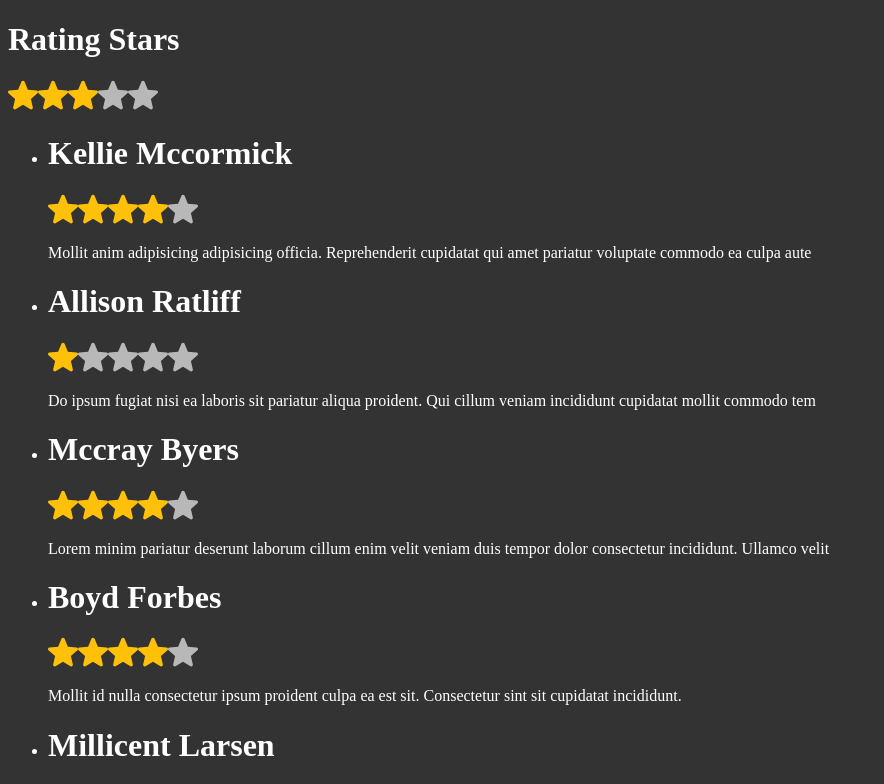
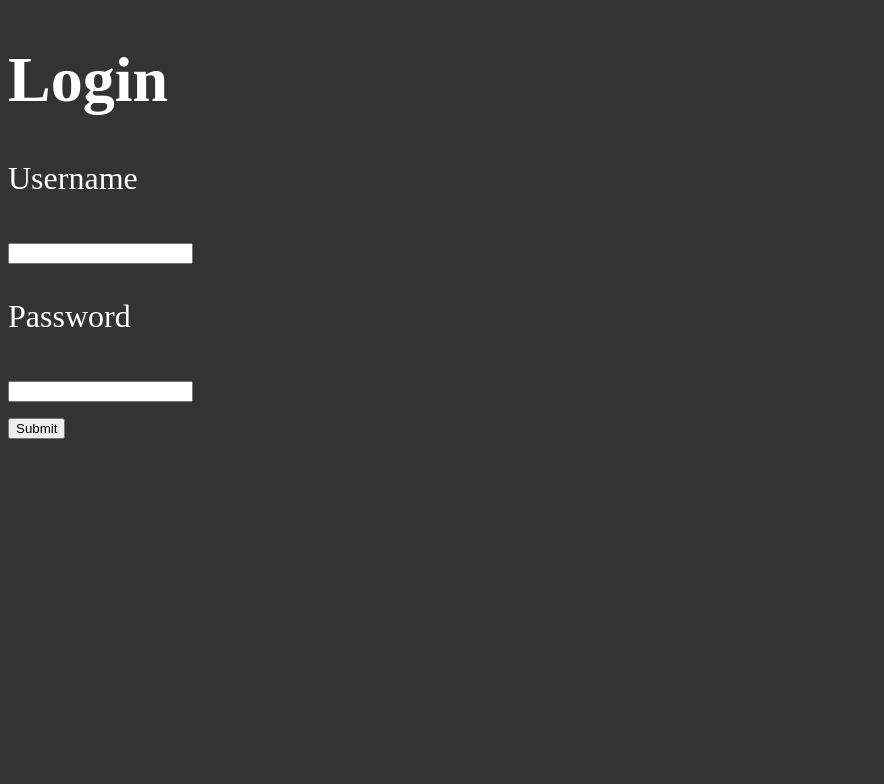
Before and after one commit to kstopka/how_to_react, a React (Create React App) app: page /logout in a window 1280 px wide. Shown: the top 784 px of the page, without its empty margins (0-884 px from the left). Built offline with nearby package versions, Linux system fonts and the light colour scheme.

Commit message:
Authentication done

```diff
--- a/package.json
+++ b/package.json
@@ -9,7 +9,9 @@
     "@types/cors": "^2.8.12",
     "@types/jest": "^26.0.24",
     "@types/react": "^17.0.33",
+    "@types/react-bootstrap": "^0.32.28",
     "@types/react-dom": "^17.0.10",
+    "axios": "^0.24.0",
     "react": "^17.0.2",
     "react-dom": "^17.0.2",
     "react-router-dom": "^5.3.0",
@@ -43,7 +45,7 @@
   },
   "devDependencies": {
     "@types/express": "^4.17.13",
-    "@types/node": "^16.11.6",
+    "@types/node": "^16.11.7",
     "@types/react-router-dom": "^5.3.2"
   }
 }
--- a/src/index.css
+++ b/src/index.css
@@ -14,4 +14,8 @@ code {
 body {
     background-color: #333;
     color: white;
+    font-size: 2em;
 }
+body a {
+    color: white;
+}
--- a/src/index.tsx
+++ b/src/index.tsx
@@ -16,9 +16,9 @@ import reportWebVitals from "./reportWebVitals";
 // import App from "./ReactHooksNauka/3_useReducer";
 // import App from "./ReactHooksNauka/4_useCallback";
 
-import App from "./react_TS/1_rating_stars/RatingStars";
+// import App from "./react_TS/1_rating_stars/RatingStars";
 // import App from "./react_TS/2_useMemoStateHook/useMemoStateHook";
-// import App from "./react_TS/3_authTokenReactRouter/Authentication";
+import App from "./react_TS/3_authTokenReactRouter/Authentication";
 
 ReactDOM.render(
     <React.StrictMode>
--- a/src/react_TS/3_authTokenReactRouter/Authentication.tsx
+++ b/src/react_TS/3_authTokenReactRouter/Authentication.tsx
@@ -1,14 +1,21 @@
 import * as React from "react";
-import { FunctionComponent } from "react";
+import { FunctionComponent, useState } from "react";
+import { BrowserRouter as Router, Switch, Route, Link } from "react-router-dom";
+
 import Home from "./Home";
 import Login from "./Login";
 import SecureLink from "./SecureLink";
-
-import { BrowserRouter as Router, Switch, Route, Link } from "react-router-dom";
+import Logout from "./Logout";
 
 interface AppProps {}
 
 const App: FunctionComponent<AppProps> = () => {
+    const [token, setToken] = useState(false);
+
+    if (!token) {
+        return <Login setToken={setToken} />;
+    }
+
     return (
         <Router>
             <div>
@@ -19,7 +26,7 @@ const App: FunctionComponent<AppProps> = () => {
                             <Link to="/">Home</Link>
                         </li>
                         <li>
-                            <Link to="/login">Login</Link>
+                            <Link to="/logout">Logout</Link>
                         </li>
                         <li>
                             <Link to="/securelink">SecureLink</Link>
@@ -27,11 +34,9 @@ const App: FunctionComponent<AppProps> = () => {
                     </ul>
                 </nav>
 
-                {/* A <Switch> looks through its children <Route>s and
-              renders the first one that matches the current URL. */}
                 <Switch>
-                    <Route path="/login">
-                        <Login />
+                    <Route path="/logout">
+                        <Logout setToken={setToken} />
                     </Route>
                     <Route path="/securelink">
                         <SecureLink />
--- a/src/react_TS/3_authTokenReactRouter/Login.tsx
+++ b/src/react_TS/3_authTokenReactRouter/Login.tsx
@@ -1,20 +1,45 @@
 import * as React from "react";
-import { FunctionComponent } from "react";
+import { useState } from "react";
 
-interface LoginProps {}
+// interface LoginProps {}
+//NOTE: podczas loginu ma przejsc na home
+//NOTE: jaki powienin być typ setToken
+const Login = ({ setToken }: { setToken: any }) => {
+    const [userName, setUserName] = useState("");
+    const [password, setPassword] = useState("");
+    const { correctUserName, correctPassword } = {
+        correctUserName: "123",
+        correctPassword: "qwe",
+    };
+    const handleChangeLogin = (e: any) => {
+        const login = e.target.value;
+        setUserName(login);
+    };
+    const handleChangePassword = (e: any) => {
+        const password = e.target.value;
+        setPassword(password);
+    };
+    const handleFormSubmit = (e: { preventDefault: () => void }) => {
+        e.preventDefault();
+        if (userName !== correctUserName || password !== correctPassword) {
+            alert("wrong login or passowrd");
+        }
+        setToken(true);
+    };
 
-const Login: FunctionComponent<LoginProps> = () => {
+    //NOTE: jeżeli jest zalogowany to wrzuca na home
+    //NOTE: zmienia token na ten poprawny
     return (
         <div>
             <h1>Login</h1>
-            <form>
+            <form onSubmit={handleFormSubmit}>
                 <label>
                     <p>Username</p>
-                    <input type="text" />
+                    <input type="text" onChange={handleChangeLogin} />
                 </label>
                 <label>
                     <p>Password</p>
-                    <input type="password" />
+                    <input type="password" onChange={handleChangePassword} />
                 </label>
                 <div>
                     <button type="submit">Submit</button>
--- /dev/null
+++ b/src/react_TS/3_authTokenReactRouter/Logout.tsx
@@ -0,0 +1,19 @@
+import * as React from "react";
+
+// interface LogoutProps {}
+
+//NOTE: podaczas logouta ma przejść na login
+
+const Logout = ({ setToken }: { setToken: any }) => {
+    const handleClickLogout = () => {
+        setToken(false);
+    };
+    return (
+        <div>
+            <h1>Logout</h1>
+            <button onClick={handleClickLogout}>Logout</button>
+        </div>
+    );
+};
+
+export default Logout;
```
Also changed, not shown: 1 other file (tests, documents, lock files or other folders).
